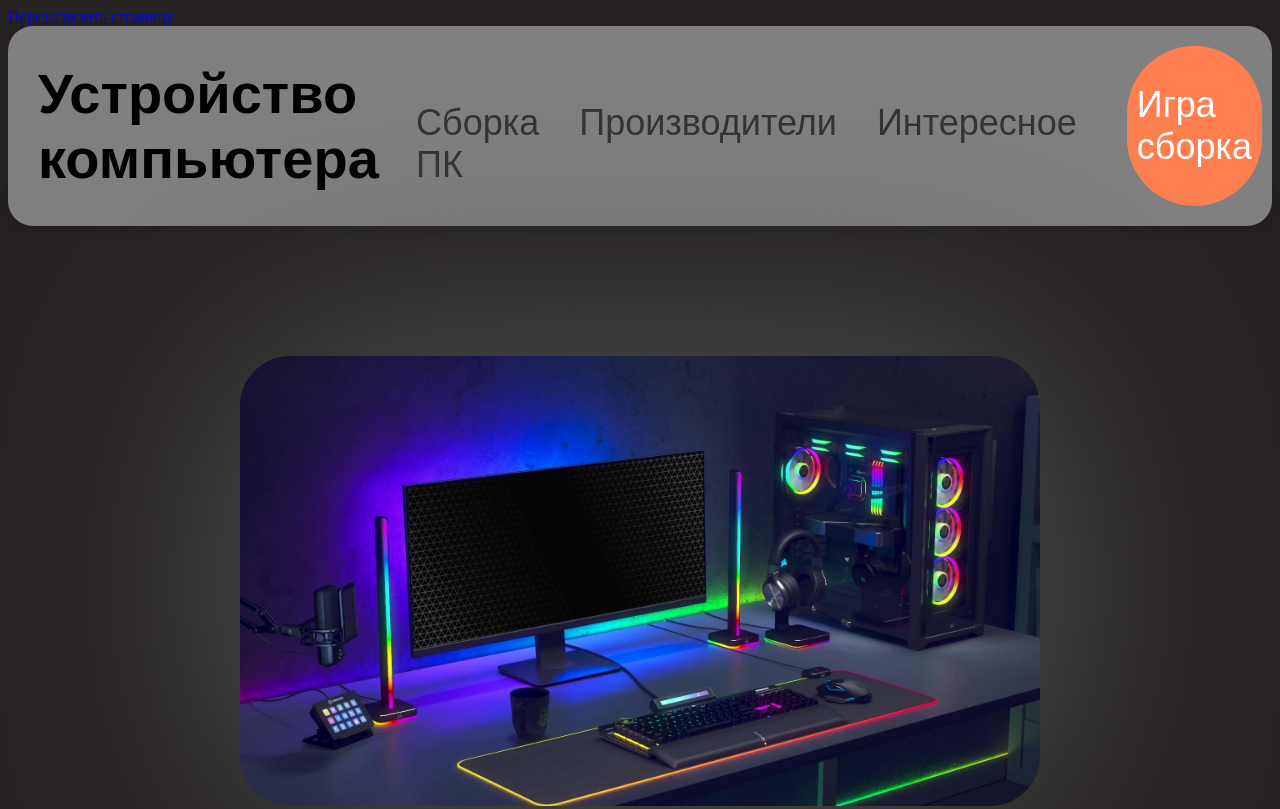
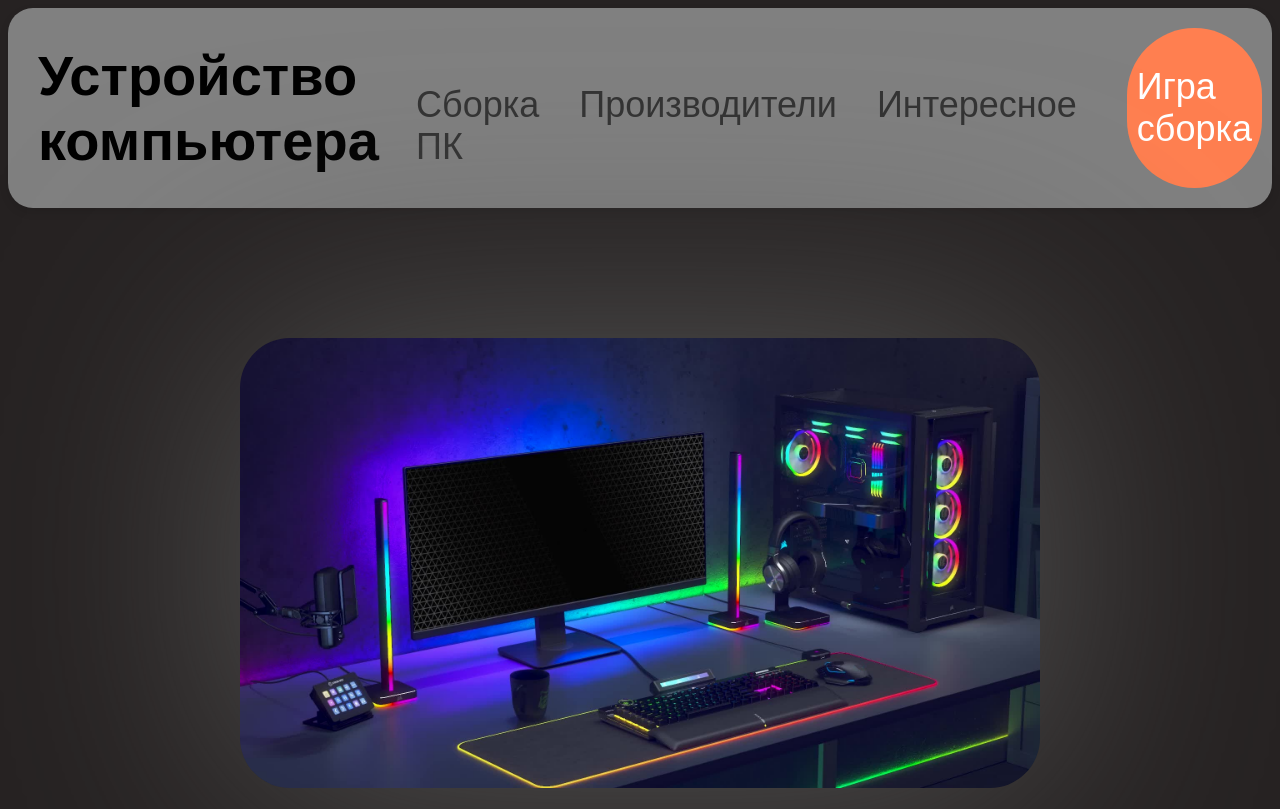
Before and after one commit to gremee/komposbor, a plain HTML site: page index.html in a window 1280 px wide. Shown: the top 809 px of the page. Drawn offline with Linux system fonts and the light colour scheme.

Commit message:
Update index.html

```diff
--- a/index.html
+++ b/index.html
@@ -4,8 +4,7 @@
 	<meta charset="UTF-8">
 	<link rel="stylesheet" href="./stilli.css">
 	<title>Компьютер</title>
-	<body style="background-color: #262222" >
-	<a href="javascript:void(0)" onclick="window.location.reload()">Перезагрузить страницу</a>
+	<body style="background-color: #262222" ></body>
 </head>
 <body>
 	<nav class="navbar">
```
